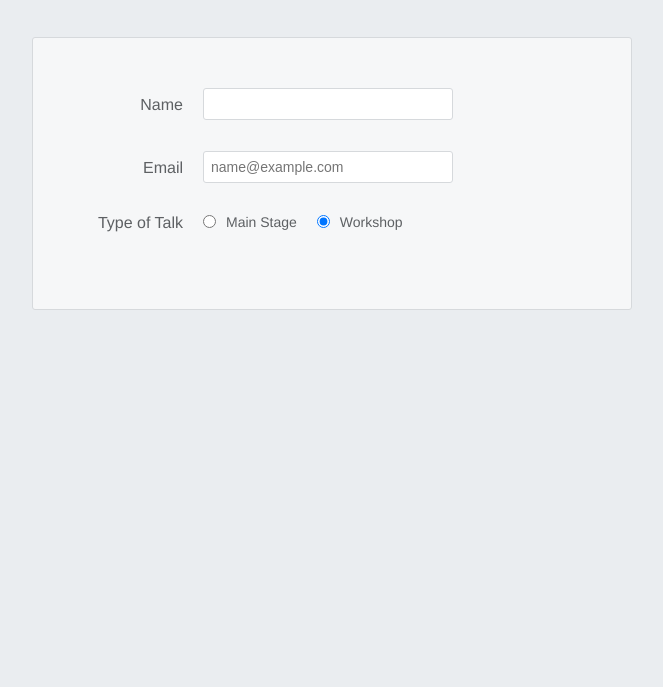
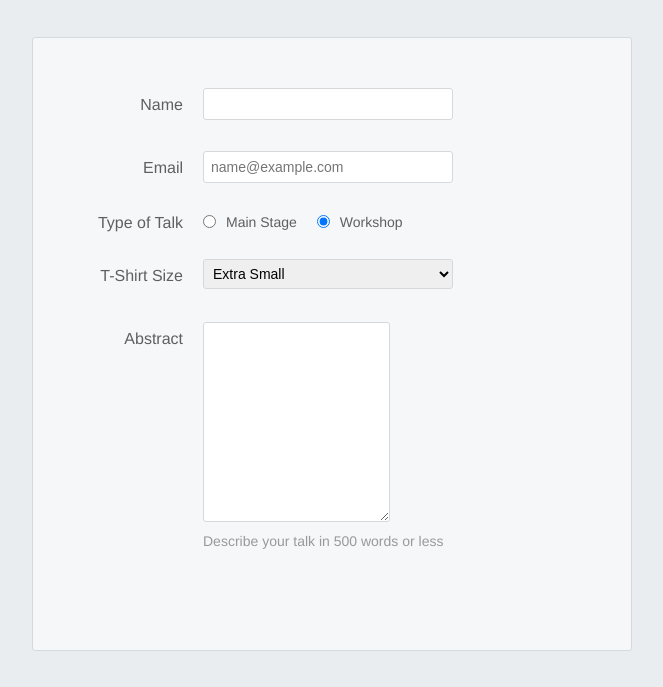
Before and after one commit to JoshBennett793/intermediate-html-css, a plain HTML site: page speaker-submission/index.html in a window 1280 px wide. Shown: the part 225-912 px from the top of the page, without its empty margins (308-971 px from the left). Before the commit the page ends 800 px from the top, so only its background shows below. Drawn offline with Linux system fonts and the light colour scheme.

Commit message:
Add option menu and textarea elements

```diff
--- a/speaker-submission/index.html
+++ b/speaker-submission/index.html
@@ -26,6 +26,7 @@
 							name="email"
 							placeholder="name@example.com">
 		</div>
+
 		<fieldset class="legacy-form-row">
 			<legend>Type of Talk</legend>
 			<input id="talk-type-1"
@@ -40,6 +41,23 @@
 							checked >
 			<label for="talk-type-2" class="radio-label">Workshop</label>
 		</fieldset>
+
+		<div class="form-row">
+			<label for="t-shirt">T-Shirt Size</label>
+			<select name="t-shirt" id="t-shirt">
+				<option value="xs">Extra Small</option>
+				<option value="s">Small</option>
+				<option value="m">Medium</option>
+				<option value="l">Large</option>
+			</select>
+		</div>
+
+		<div class="form-row">
+			<label for="abstract">Abstract</label>
+			<textarea name="abstract" id="abstract"></textarea>
+			<div class="instructions">Describe your talk in 500 words or less</div>
+		</div>
+
 	</form>
 </body>
 </html>
--- a/speaker-submission/style.css
+++ b/speaker-submission/style.css
@@ -93,6 +93,33 @@ body {
 	float: left;
 }
 
+.form-row select {
+	width: 100%;
+	padding: 5px;
+	font-size: 14px;
+	border-radius: 3px;
+	border: 1px solid #D6D9DC;
+}
+
+
+.form-row textarea {
+	font-family: "Helvetica", "Arial", sans-serif;
+	font-size: 14px;
+
+	border: 1px solid #D6D9DC;
+	border-radius: 3px;
+
+	min-height: 200px;
+	margin-bottom: 10px;
+	padding: 7px;
+}
+
+.form-row .instructions {
+	color: #999999;
+	font-size: 14px;
+	margin-bottom: 30px;
+}
+
 @media only screen and (min-width: 700px) {
 
 	.speaker-form-header,
@@ -121,6 +148,10 @@ body {
 		padding-right: 20px;
 	}
 
+	.form-row .instructions {
+		margin-left: 120px;
+	}
+
 	.legacy-form-row {
 		margin-bottom: 10px;
 	}
```
